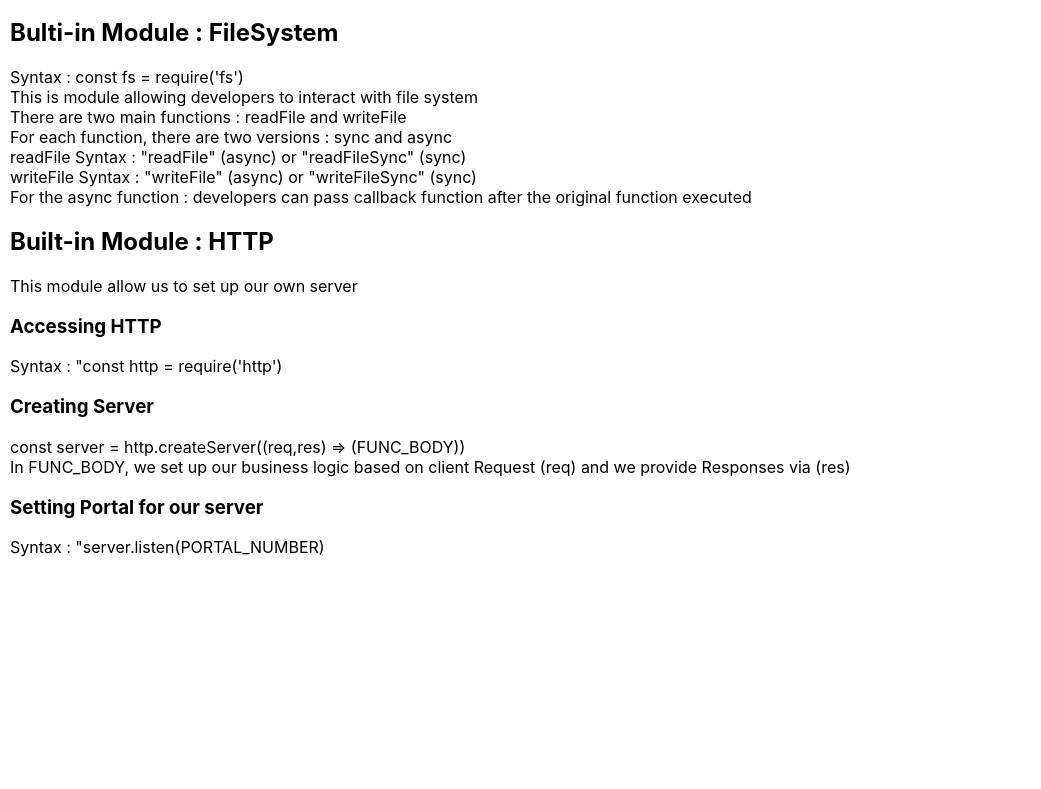
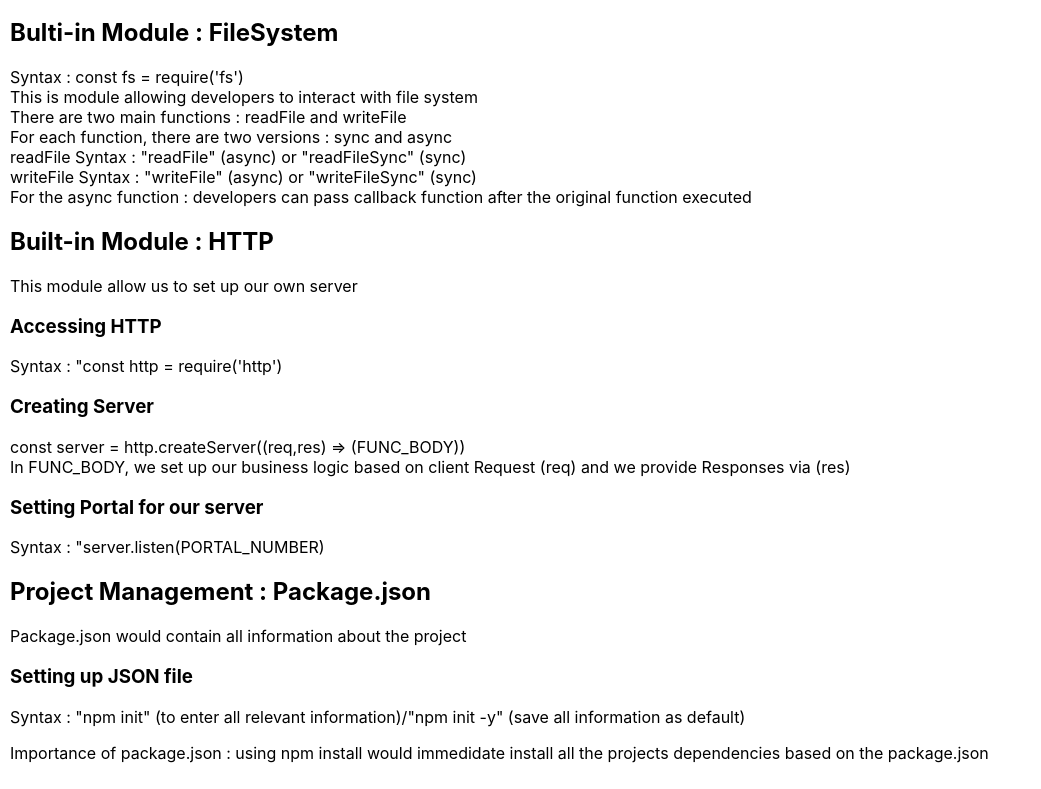
Before and after one commit to AnsonCHOWcm/Node-Express-learning-material, a React (Create React App) app: page /Notes in a window 1280 px wide. Shown: the part 1051-1840 px from the top of the page, without its empty margins (0-1041 px from the left). Before the commit the page ends 1634 px from the top, so only its background shows below. Built offline with nearby package versions, Linux system fonts and the light colour scheme.

Commit message:
commit changes

```diff
--- a/src/pages/Notes.js
+++ b/src/pages/Notes.js
@@ -63,6 +63,11 @@ const Notes = () => {
             </p>
             <h3>Setting Portal for our server</h3>
             <p>Syntax : "server.listen(PORTAL_NUMBER)</p>
+            <h2>Project Management : Package.json</h2>
+            <p>Package.json would contain all information about the project</p>
+            <h3>Setting up JSON file</h3>
+            <p>Syntax : "npm init" (to enter all relevant information)/"npm init -y" (save all information as default)</p>
+            <p>Importance of package.json : using npm install would immedidate install all the projects dependencies based on the package.json</p>
         </div>
 
     );
```
